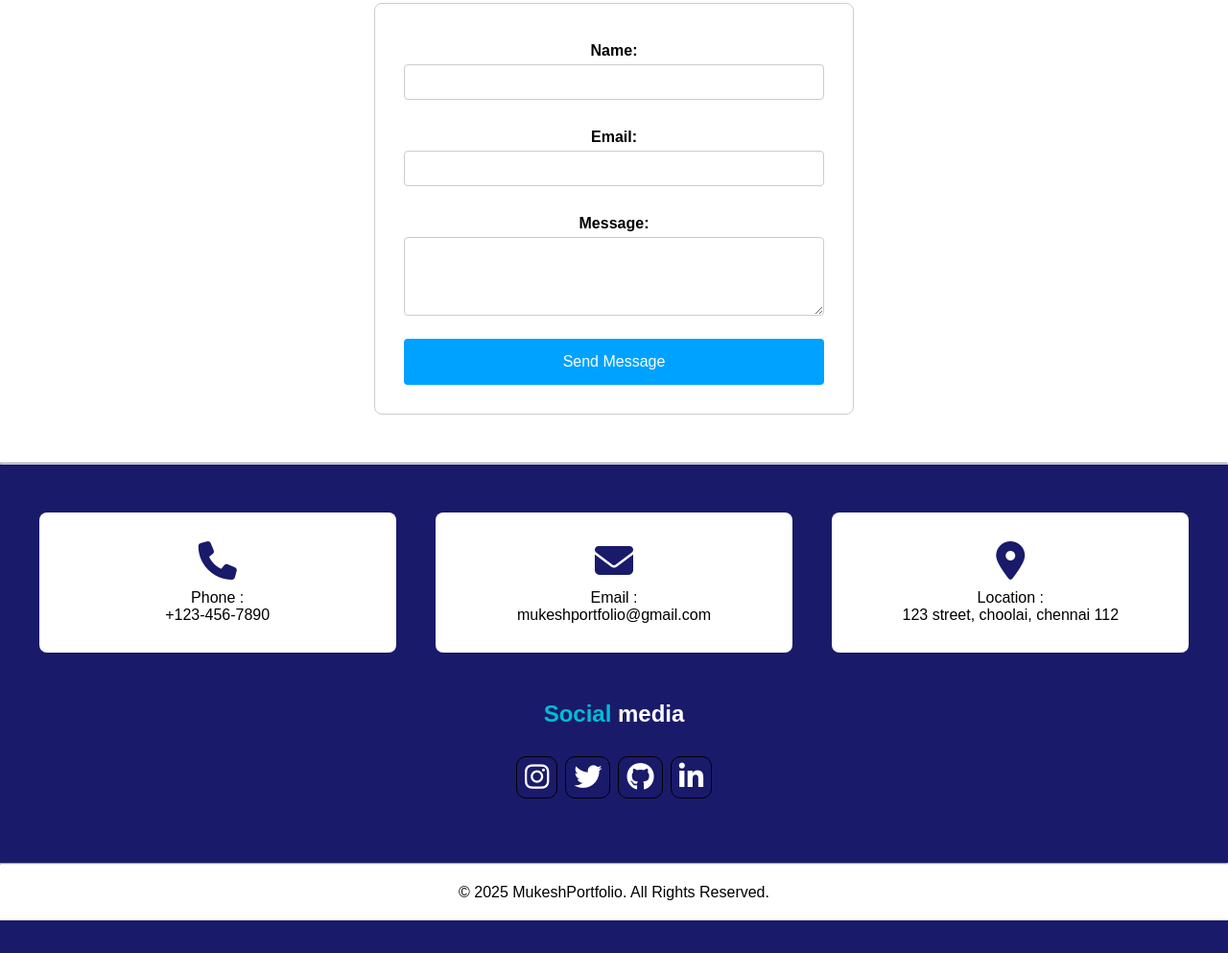
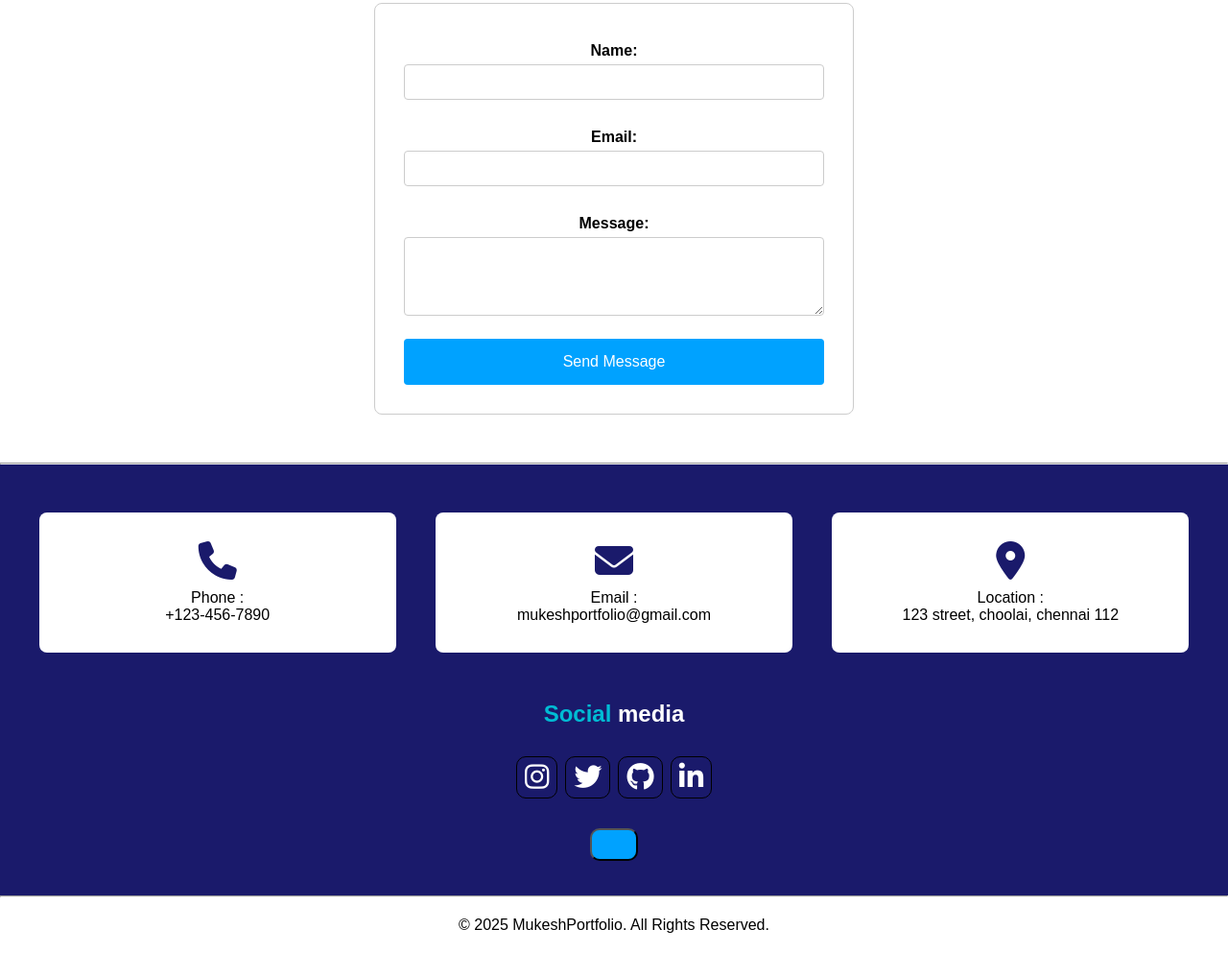
Before and after one commit to mukeshzzz/PORTFOLIO, a plain HTML site: page index.html in a window 1280 px wide. Shown: the part 1865-2858 px from the top of the page at 96% size. Before the commit the page ends 2824 px from the top, so only its background shows below. Drawn offline with Linux system fonts and the light colour scheme.

Commit message:
Update index.html

```diff
--- a/index.html
+++ b/index.html
@@ -179,10 +179,10 @@
   <br>
   </div>
 
-  <!--<div class="download">
+  <div class="download">
     <button>
-      <a href="resume.jpeg">Download CV</a>
-    </button>-->
+      <!--<a href="resume.jpeg">Download CV</a>-->
+    </button>
   </div>
 
   <br>
```
